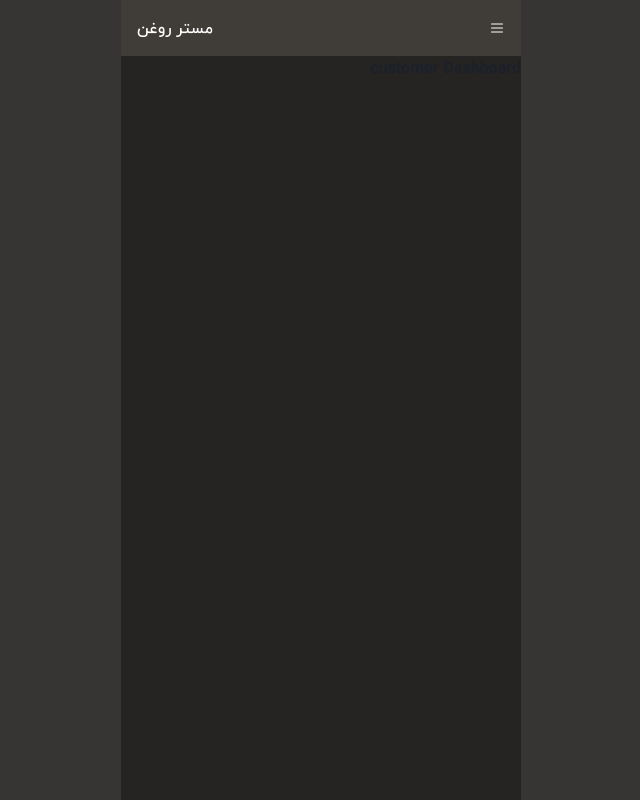
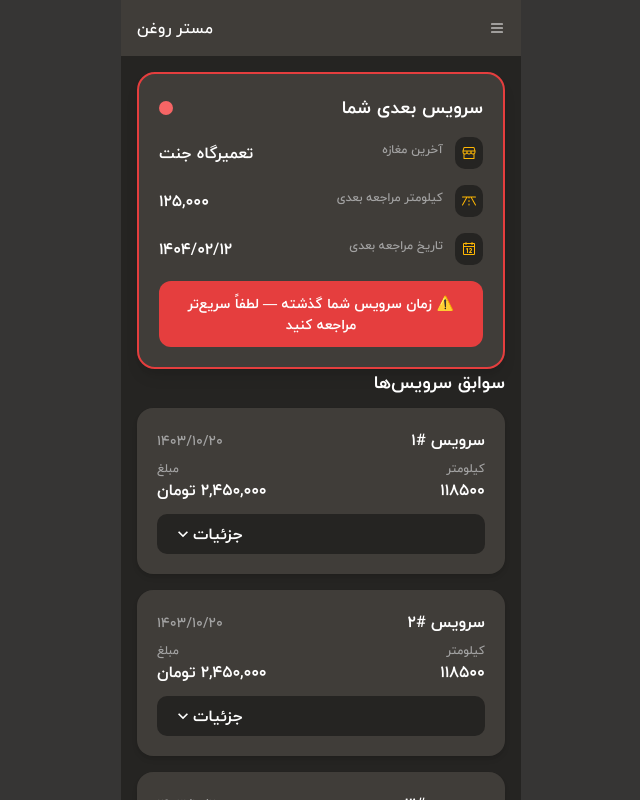
Before and after one commit to amirkh330/MrRoghan-front, a React (Vite) app: page /customer/dashboard in a window 1280 px wide. Shown: the whole page, without its empty margins (319-959 px from the left). Built offline with nearby package versions, Linux system fonts and the light colour scheme.

Commit message:
add dashboard

```diff
--- a/src/Pages/[customer]/customerDashboard/customerDashboard.tsx
+++ b/src/Pages/[customer]/customerDashboard/customerDashboard.tsx
@@ -1,5 +1,311 @@
-import React from "react";
+import { formatNumber } from "@/utils/Toman/Toman";
+import {
+  Box,
+  Text,
+  VStack,
+  HStack,
+  Icon,
+  Accordion,
+  AccordionItem,
+  AccordionButton,
+  AccordionPanel,
+  AccordionIcon,
+  Spinner,
+} from "@chakra-ui/react";
+import {
+  Calendar,
+  RoadHorizon,
+  Stethoscope,
+  Storefront,
+  Wrench,
+} from "@phosphor-icons/react";
+import { motion } from "framer-motion";
+import { useRef, useEffect, useState } from "react";
+const MotionBox = motion(Box);
+
+// Mock – اطلاعات سرویس بعدی
+const nextServiceInfo = {
+  shopName: "تعمیرگاه جنت",
+  nextKm: 125000,
+  nextDate: "۱۴۰۴/۰۲/۱۲",
+  status: "expired", // expired | soon | ok
+};
+
+// Mock – API list
+const mockHistory = Array.from({ length: 50 }).map((_, i) => ({
+  id: i + 1,
+  date: "۱۴۰۳/۱۰/۲۰",
+  km: 118500,
+  price: "۲,۴۵۰,۰۰۰ تومان",
+  parts: [
+    { title: "فیلتر روغن", price: "۱۵۰,۰۰۰" },
+    { title: "روغن موتور", price: "۲۵۰,۰۰۰" },
+  ],
+  note: "روغن در نوبت بعدی حتماً بررسی شود.",
+}));
 
 export const CustomerDashboard = () => {
-  return <div>customer Dashboard</div>;
+  const [items, setItems] = useState(mockHistory.slice(0, 10));
+  const [page, setPage] = useState(1);
+  const loaderRef = useRef(null);
+
+  // Infinite Scroll
+  useEffect(() => {
+    const observer = new IntersectionObserver(
+      (entries) => {
+        if (entries[0].isIntersecting) {
+          loadMore();
+        }
+      },
+      { threshold: 1 }
+    );
+    if (loaderRef.current) observer.observe(loaderRef.current);
+    return () => observer.disconnect();
+  }, []);
+
+  const loadMore = () => {
+    const newPage = page + 1;
+    const newItems = mockHistory.slice(0, newPage * 10);
+    setPage(newPage);
+    setItems(newItems);
+  };
+
+  // استایل وضعیت سرویس بعدی
+  const statusColor: any = {
+    expired: "red.400",
+    soon: "orange.400",
+    ok: "green.400",
+  };
+
+  const borderColor: any = {
+    expired: "red.500",
+    soon: "orange.300",
+    ok: "amir.secondaryBg",
+  };
+
+  return (
+    <Box p="4" color="amir.common">
+      {/* ------------------- کارت سرویس بعدی ------------------- */}
+      <MotionBox
+        p="5"
+        bg="amir.secondaryBg"
+        borderRadius="18px"
+        borderWidth="2px"
+        borderColor={borderColor[nextServiceInfo.status]}
+        shadow="lg"
+        initial={{ opacity: 0, y: 20 }}
+        animate={{ opacity: 1, y: 0 }}
+        transition={{ duration: 0.35 }}
+      >
+        {/* عنوان کارت */}
+        <HStack justify="space-between" mb="4">
+          <Text fontSize="lg" fontWeight="700">
+            سرویس بعدی شما
+          </Text>
+
+          <Box
+            w="14px"
+            h="14px"
+            borderRadius="full"
+            mx="0"
+            bg={statusColor[nextServiceInfo.status]}
+          />
+        </HStack>
+
+        {/* اطلاعات با نظم کامل */}
+        <VStack spacing="4" align="stretch" mx="0">
+          <HStack spacing="3" mx="0">
+            <Box
+              w="32px"
+              h="32px"
+              bg="amir.mainBg"
+              borderRadius="10px"
+              display="flex"
+              alignItems="center"
+              justifyContent="center"
+              mx="0"
+            >
+              <Icon as={Storefront} color="amir.primary" mx="0" />
+            </Box>
+
+            <HStack
+              spacing="0"
+              align="start"
+              mx="0"
+              justifyContent={"space-between"}
+              w={"full"}
+            >
+              <Text fontSize="xs" color="amir.secondaryVariant">
+                آخرین مغازه
+              </Text>
+              <Text fontSize="md" fontWeight="600">
+                {nextServiceInfo.shopName}
+              </Text>
+            </HStack>
+          </HStack>
+
+          <HStack spacing="3" mx="0">
+            <Box
+              w="32px"
+              h="32px"
+              bg="amir.mainBg"
+              borderRadius="10px"
+              display="flex"
+              alignItems="center"
+              justifyContent="center"
+              mx="0"
+            >
+              <Icon as={RoadHorizon} color="amir.primary" mx="0" />
+            </Box>
+
+            <HStack
+              spacing="0"
+              align="start"
+              mx="0"
+              justifyContent={"space-between"}
+              w={"full"}
+            >
+              <Text fontSize="xs" color="amir.secondaryVariant">
+                کیلومتر مراجعه بعدی
+              </Text>
+              <Text fontSize="md" fontWeight="600">
+                {formatNumber(nextServiceInfo.nextKm)}
+              </Text>
+            </HStack>
+          </HStack>
+
+          <HStack spacing="3" mx="0">
+            <Box
+              w="32px"
+              h="32px"
+              bg="amir.mainBg"
+              borderRadius="10px"
+              display="flex"
+              alignItems="center"
+              justifyContent="center"
+              mx="0"
+            >
+              <Icon as={Calendar} color="amir.primary" mx="0" />
+            </Box>
+
+            <HStack
+              spacing="0"
+              align="start"
+              mx="0"
+              justifyContent={"space-between"}
+              w={"full"}
+            >
+              <Text fontSize="xs" color="amir.secondaryVariant">
+                تاریخ مراجعه بعدی
+              </Text>
+              <Text fontSize="md" fontWeight="600">
+                {nextServiceInfo.nextDate}
+              </Text>
+            </HStack>
+          </HStack>
+        </VStack>
+
+        {/* هشدار */}
+        {nextServiceInfo.status === "expired" && (
+          <Box
+            mt="4"
+            p="3"
+            bg="red.500"
+            borderRadius="12px"
+            textAlign="center"
+            fontWeight="600"
+            fontSize="sm"
+          >
+            ⚠️ زمان سرویس شما گذشته — لطفاً سریع‌تر مراجعه کنید
+          </Box>
+        )}
+      </MotionBox>
+
+      {/* ------------------- عنوان لیست ------------------- */}
+      <Text fontWeight="700" fontSize="lg" mb="3">
+        سوابق سرویس‌ها
+      </Text>
+
+      {/* ------------------- لیست با Infinite Scroll ------------------- */}
+      <VStack spacing="4">
+        {items.map((item) => (
+          <MotionBox
+            key={item.id}
+            p="5"
+            bg="amir.secondaryBg"
+            borderRadius="16px"
+            shadow="md"
+            initial={{ opacity: 0, y: 12 }}
+            animate={{ opacity: 1, y: 0 }}
+            w="100%"
+          >
+            {/* عنوان */}
+            <HStack justify="space-between" mb="2">
+              <Text fontWeight="700">سرویس #{item.id}</Text>
+              <Text fontSize="sm" color="amir.secondaryVariant">
+                {item.date}
+              </Text>
+            </HStack>
+
+            {/* ردیف کیلومتر + مبلغ */}
+            <HStack justify="space-between" mb="3">
+              <VStack spacing="0" align="start" mx="0">
+                <Text fontSize="xs" color="amir.secondaryVariant">
+                  کیلومتر
+                </Text>
+                <Text fontWeight="600">{item.km}</Text>
+              </VStack>
+
+              <VStack spacing="0" align="end" mx="0">
+                <Text fontSize="xs" color="amir.secondaryVariant">
+                  مبلغ
+                </Text>
+                <Text fontWeight="600">{item.price}</Text>
+              </VStack>
+            </HStack>
+
+            {/* آکاردئون */}
+            <Accordion >
+              <AccordionItem border="none">
+                <AccordionButton
+                  bg="amir.mainBg"
+                  borderRadius="10px"
+                  _expanded={{ bg: "amir.mainBg" }}
+                  py="2"
+                >
+                  <Box flex="1" textAlign="left" fontWeight="600">
+                    جزئیات
+                  </Box>
+                  <AccordionIcon />
+                </AccordionButton>
+
+                <AccordionPanel pb={4}>
+                  <Text fontWeight="600" mb="2">
+                    قطعات تعویض‌شده:
+                  </Text>
+
+                  {item.parts.map((p, idx) => (
+                    <HStack key={idx} justify="space-between" mb="1">
+                      <Text>{p.title}</Text>
+                      <Text color="amir.secondaryVariant">{p.price} تومان</Text>
+                    </HStack>
+                  ))}
+
+                  <Text mt="3" fontWeight="600">
+                    توضیحات:
+                  </Text>
+                  <Text color="amir.secondaryVariant">{item.note}</Text>
+                </AccordionPanel>
+              </AccordionItem>
+            </Accordion>
+          </MotionBox>
+        ))}
+
+        {/* Loader for infinite scroll */}
+        <Box ref={loaderRef} py="4">
+          <Spinner color="amir.primary" />
+        </Box>
+      </VStack>
+    </Box>
+  );
 };
--- a/src/Pages/[shop]/shopCreateOrder/shopCreateOrder.tsx
+++ b/src/Pages/[shop]/shopCreateOrder/shopCreateOrder.tsx
@@ -16,7 +16,7 @@ import {
 import { Plus, Trash } from "@phosphor-icons/react";
 import { useShopCreateOrder } from "./shopCreateOrder.biz";
 import { persianToEnglishNumbers } from "@/utils/convertNumber/ConvertNumber";
-import { Toman } from "@/utils/Toman/Toman";
+import { formatNumber, Toman } from "@/utils/Toman/Toman";
 
 export const ShopCreateOrder = () => {
   const {
@@ -231,8 +231,3 @@ export const ShopCreateOrder = () => {
     </Box>
   );
 };
-
-const formatNumber = (num: number | string) => {
-  if (!num) return "";
-  return num.toString().replace(/\B(?=(\d{3})+(?!\d))/g, ",");
-};
--- a/src/components/Common/Menu/Menu.tsx
+++ b/src/components/Common/Menu/Menu.tsx
@@ -73,4 +73,6 @@ const _ShopMenu = [
   { title: "مشتریان من", link: "/shop/customers" },
   { title: "آمار", link: "/shop/reports" },
   { title: "خروج", link: "/logout" },
+  // customer primitive section
+  { title: "داشبورد مشتری", link: "/customer/dashboard" },
 ];
--- a/src/providers/routerProvider/allRoutes.tsx
+++ b/src/providers/routerProvider/allRoutes.tsx
@@ -16,7 +16,7 @@ const PrivateRoute = ({ element }: { element: JSX.Element }) => {
   if (isAuth) {
     return isAuth ? element : <Navigate to="/login" replace />;
   }
-  return element
+  return element;
 };
 
 export const allRoutes: Array<RouteObject> = [
--- a/src/settings/customTheme.ts
+++ b/src/settings/customTheme.ts
@@ -13,6 +13,9 @@ export const customTheme = extendTheme({
     },
   },
   components: {
+    HStack: { defaultProps: { spacing: 0, margin: 0 } },
+    VStack: { defaultProps: { spacing: 0, margin: 0 } },
+    Stack: { defaultProps: { spacing: 0, margin: 0 } },
     Button: {
       baseStyle: {
         borderRadius: "8px",
--- a/src/utils/Toman/Toman.ts
+++ b/src/utils/Toman/Toman.ts
@@ -4,3 +4,10 @@ export const Toman = (count: number) => {
   const price = count?.toString().replace(/(\d)(?=(\d{3})+(?!\d))/g, "$1,");
   return price + " تومان";
 };
+
+
+
+export const formatNumber = (num: number | string) => {
+  if (!num) return "";
+  return num.toString().replace(/\B(?=(\d{3})+(?!\d))/g, ",");
+};
```
